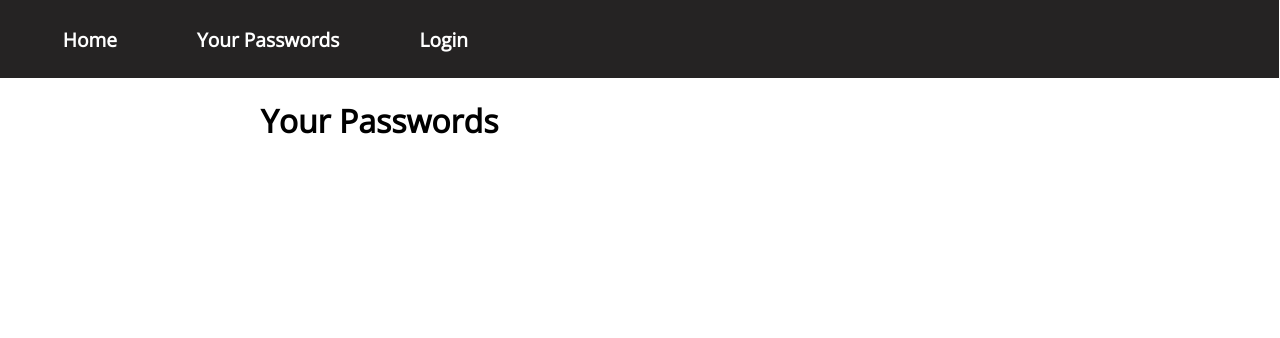
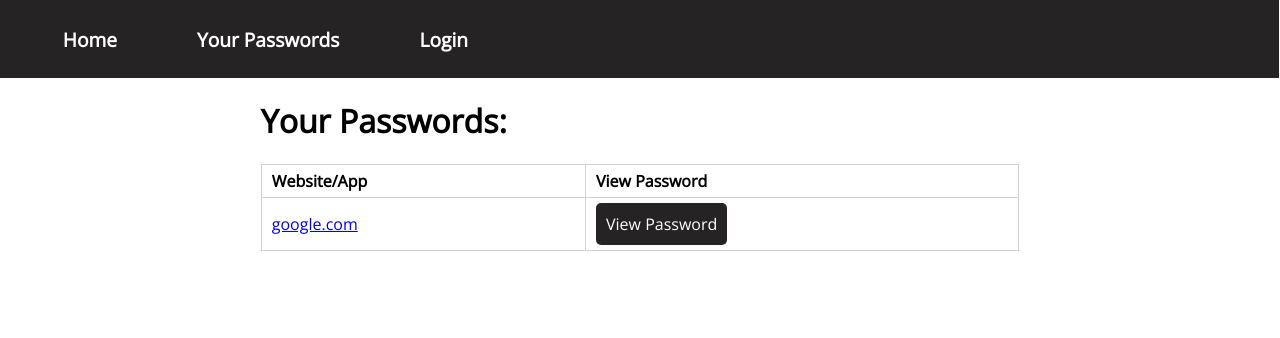
Before and after one commit to SatvikR/password-manager, a Flask app: page /your_passwords in a window 1280 px wide. Shown: the top 338 px of the page. Run offline with Flask 2, Linux system fonts and the light colour scheme.

Commit message:
Finished css for your_passwords

```diff
--- /dev/null
+++ b/src/static/css/table.css
@@ -0,0 +1,26 @@
+/* Used in your_passwords.html */
+
+.passwords {
+  width: 100%;
+  border-collapse: collapse;
+}
+
+.passwords th,
+td {
+  border: 1px solid lightgray;
+  text-align: left;
+  padding: 5px 0 5px 10px;
+}
+
+.passwords td {
+  padding: 15px 0 15px 10px;
+}
+
+.view-password {
+  text-decoration: none;
+  background-color: #252323;
+  color: #ffffff;
+  padding: 10px;
+  margin-top: 100px;
+  border-radius: 5px;
+}
--- a/src/templates/your_passwords.html
+++ b/src/templates/your_passwords.html
@@ -1,6 +1,23 @@
 {% extends 'base.html' %}
+{% block head %}
+<link rel="stylesheet" href="{{ url_for('static', filename='css/table.css') }}">
+{% endblock head %}
 {% block body %}
 <div class="container">
-    <h1>Your Passwords</h1>
+    <h1>Your Passwords: </h1>
+    <table class="passwords">
+        <thead>
+            <tr>
+                <th>Website/App</th>
+                <th>View Password</th>
+            </tr>
+        </thead>
+        <tbody>
+            <tr>
+                <td><a href="google.com">google.com</a></td>
+                <td><a href="#" class="view-password">View Password</a></td>
+            </tr>
+        </tbody>
+    </table>
 </div>
 {% endblock body %}
```
